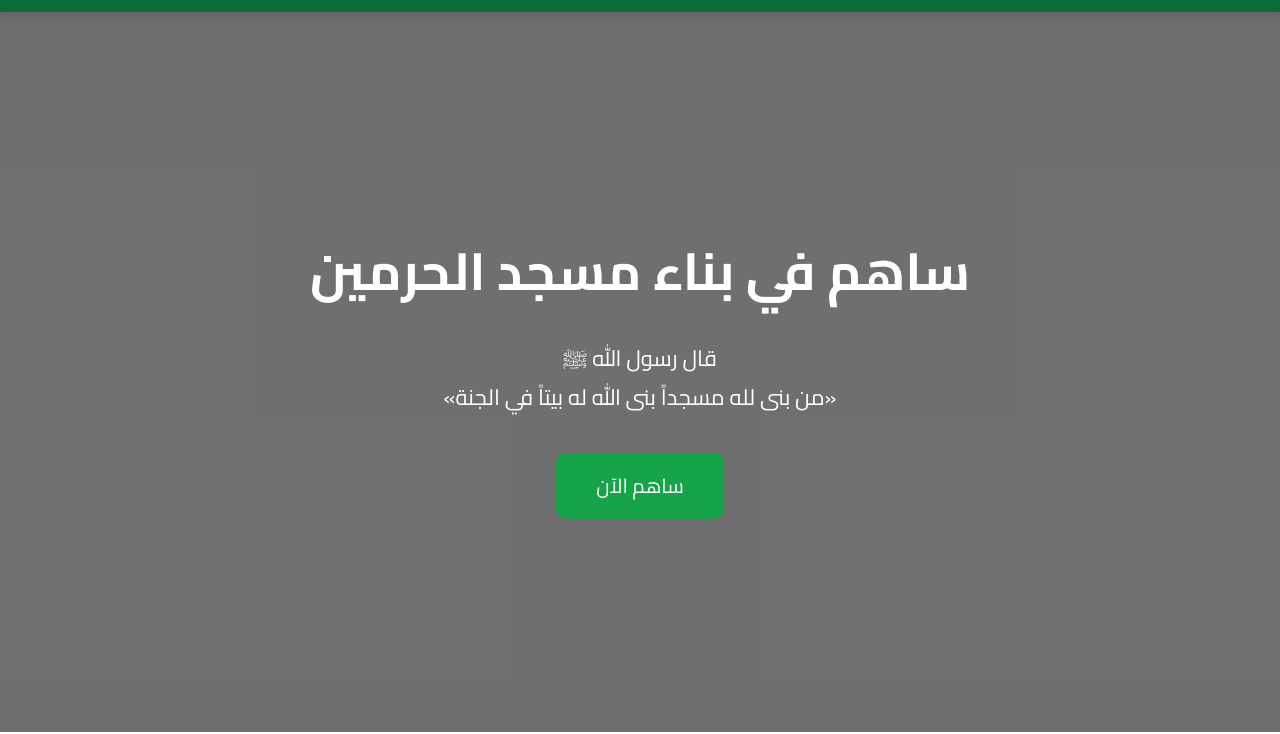
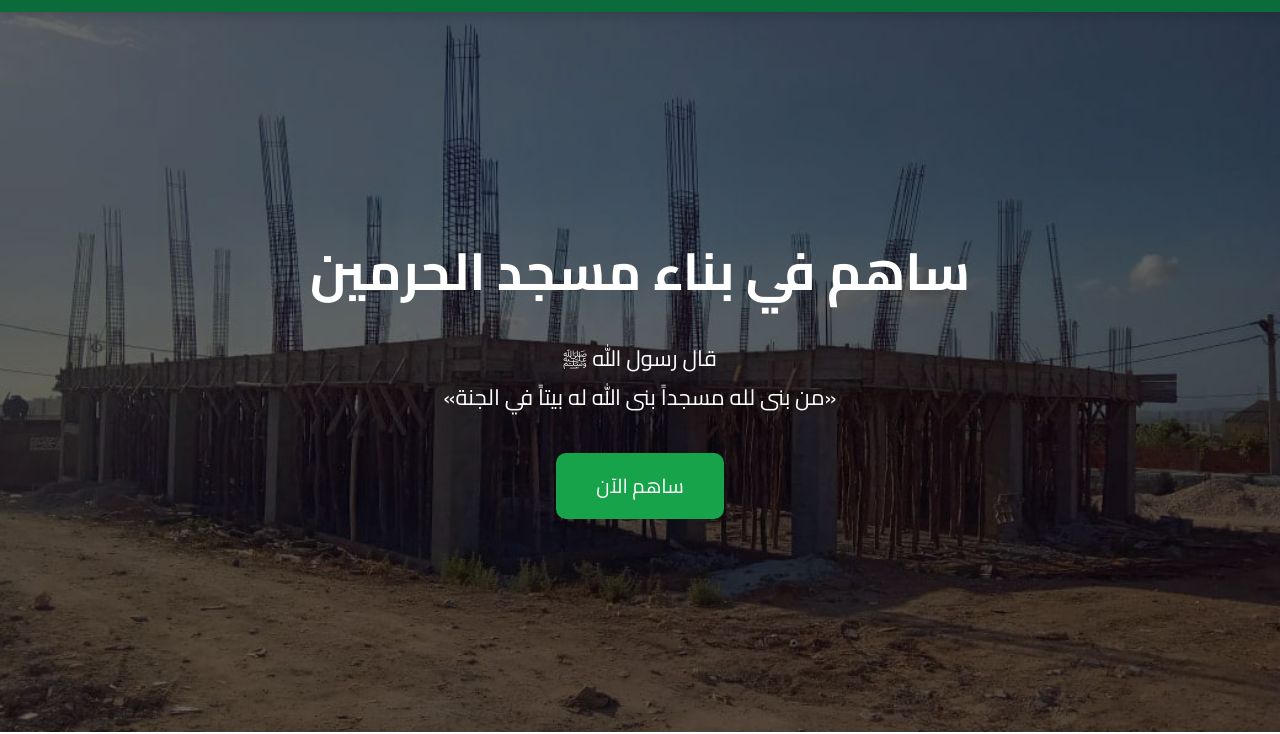
Before and after one commit to masjid-alharamain/mosque-site, a plain HTML site: page index.html in a window 1280 px wide. Shown: the part 88-822 px from the top of the page. Drawn offline with Linux system fonts and the light colour scheme; no server answers; files whose address does not match are found by name.

Commit message:
Update style.css

```diff
--- a/style.css
+++ b/style.css
@@ -96,7 +96,7 @@ nav a:hover{
 
 .hero{
     height:90vh;
-    background:url("../images/photo1.jpg") center/cover no-repeat;
+    background:url("photo1.jpg") center/cover no-repeat;
     position:relative;
 }
 
```
